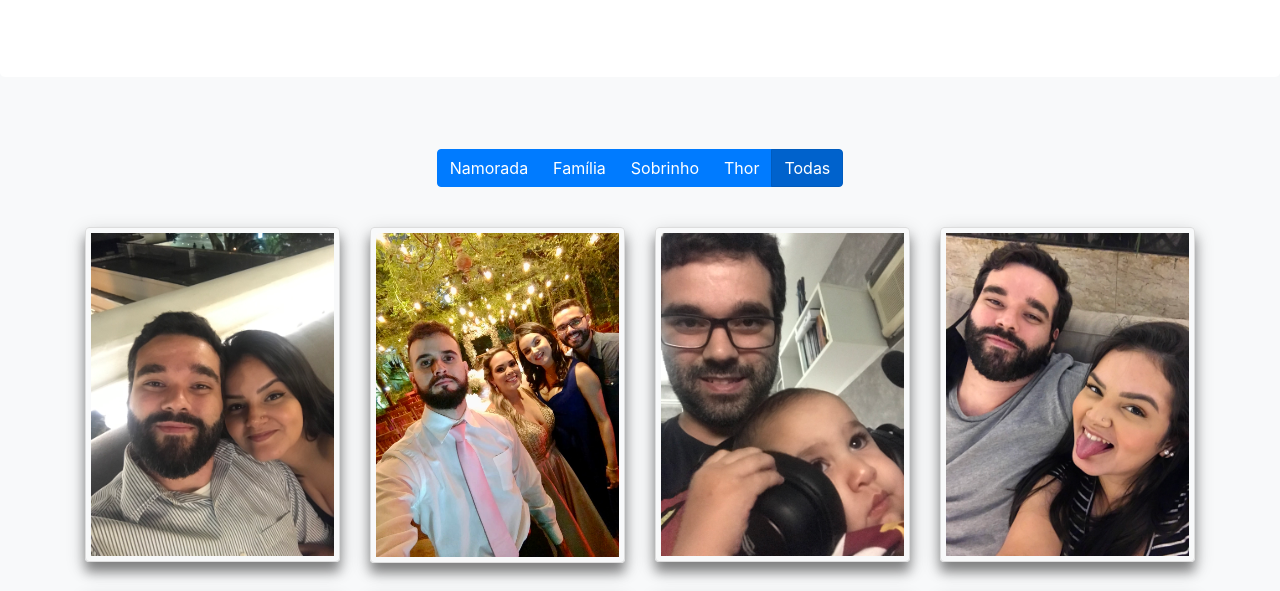
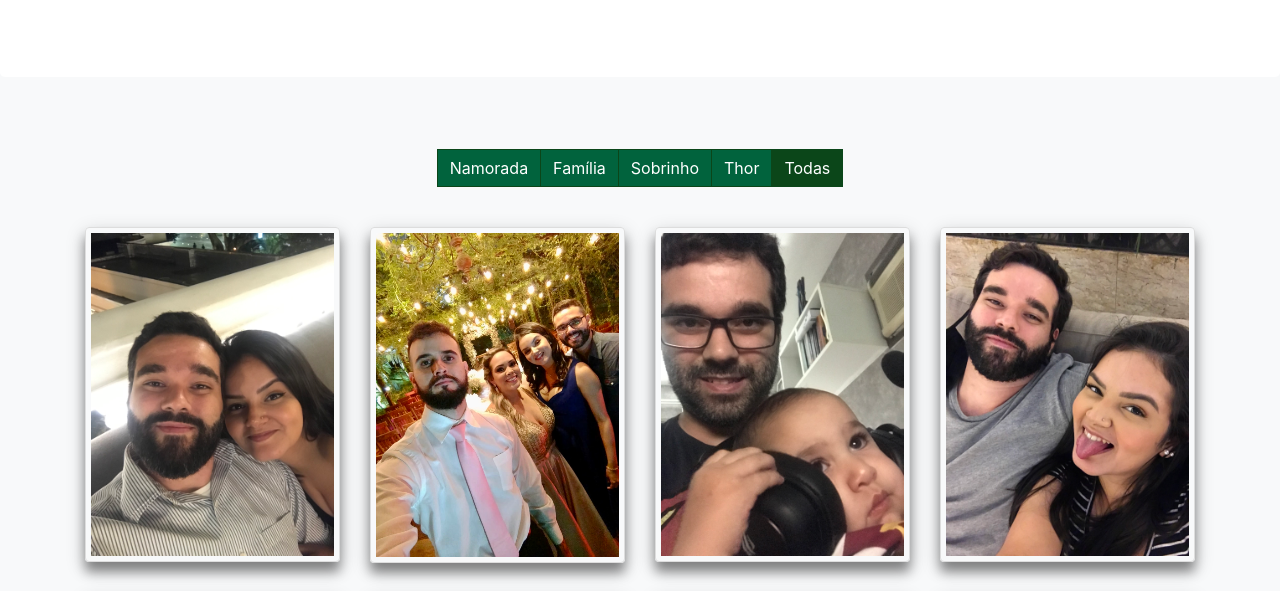
Before and after one commit to gean-ferreira/gean-photoGallery, a website built with webpack: page src/index.html in a window 1280 px wide. Shown: the part 209-800 px from the top of the page. Built offline with nearby package versions, Linux system fonts and the light colour scheme; files whose address does not match are found by name.

Commit message:
including my sass custom balues map in the filters button

```diff
--- a/src/js/puglins/buttons.js
+++ b/src/js/puglins/buttons.js
@@ -26,14 +26,14 @@ $.fn.typeButtons = function() {
 
 	const btns = Array.from(types).map((type) => {
 		const btn = $("<button>")
-			.addClass(["btn", "btn-primary"])
+			.addClass(["btn", "btn-info", "my-btn-green"])
 			.html(type);
 		btn.click((e) => filterByType(type));
 		return btn;
 	});
 
 	const btnAll = $("<button>")
-		.addClass(["btn", "btn-primary", "active"])
+		.addClass(["btn", 'btn-info', 'my-btn-green-active'])
 		.html("Todas");
 	btnAll.click((e) => filterByType(null));
 	btns.push(btnAll);
--- a/src/scss/colors.scss
+++ b/src/scss/colors.scss
@@ -1 +1,31 @@
 .my-bg-garnet { background-color: $color-garnet; }
+
+.my-btn-green {
+	background-color: $color-green;
+	border-color: $color-dgreen;
+	border-radius: $size-none;
+  transition: background-color .5s;
+	&:hover {
+		background-color: $color-dgreen;
+		border-color: $color-dgreen;
+	}
+	&:focus {
+		box-shadow: 0 0 0 $btn-focus-width rgba($color-green, 0.5);
+	}
+}
+.my-btn-green-active {
+	background-color: $color-dgreen;
+	border-color: $color-dgreen;
+	border-radius: $size-none;
+	&:hover {
+		background-color: $color-dgreen;
+		border-color: $color-dgreen;
+	}
+	&:focus {
+		box-shadow: 0 0 0 $btn-focus-width rgba($color-green, 0.5);
+	}
+}
+
+.my-bg-green {
+	background-color: $color-green;
+}
--- a/src/scss/variables.scss
+++ b/src/scss/variables.scss
@@ -1,3 +1,5 @@
 $color-garnet: #6e182c;
 $color-green: #01633d;
 $color-dgreen: #0B4619;
+
+$size-none: 0px;
```
